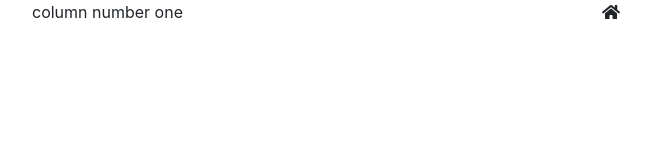
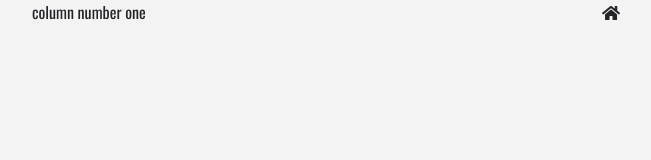
Before and after one commit to spiritxhx/PhoneStore, a React (Create React App) app: page / in a window 1280 px wide. Shown: the top 160 px of the page, without its empty margins (53-704 px from the left). Built offline with nearby package versions, Linux system fonts and the light colour scheme.

Commit message:
add styles to text

```diff
--- a/src/App.css
+++ b/src/App.css
@@ -6,5 +6,10 @@
   --mianYellow:#ffa400;
 }
 body{
-
+  font-family: 'Oswald', sans-serif !important;
+  background: var(--mainWhite) !important;
+  color: var(--mainDark) !important;
 }
+.text-title{
+  font-family: 'Permanent Marker', cursive;
+}
```
